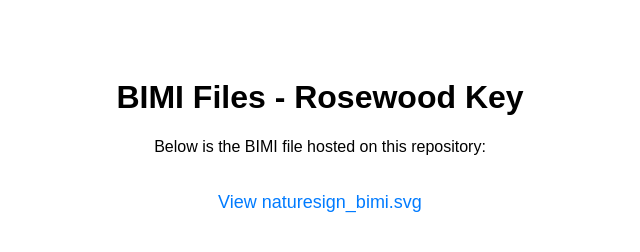
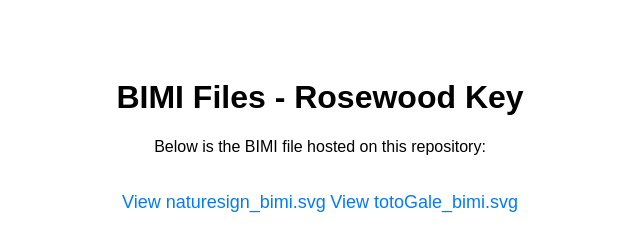
Before and after one commit to Rosewoodkey/static, a plain HTML site: page index.html in a window 1280 px wide. Shown: the whole page, without its empty margins (320-960 px from the left). Drawn offline with Linux system fonts and the light colour scheme.

Commit message:
Update index.html

```diff
--- a/index.html
+++ b/index.html
@@ -26,5 +26,6 @@
     <h1>BIMI Files - Rosewood Key</h1>
     <p>Below is the BIMI file hosted on this repository:</p>
     <a href="naturesign_bimi.svg" target="_blank">View naturesign_bimi.svg</a>
+    <a href="totoGale_bimi.svg" target="_blank">View totoGale_bimi.svg</a>
 </body>
 </html>
```
